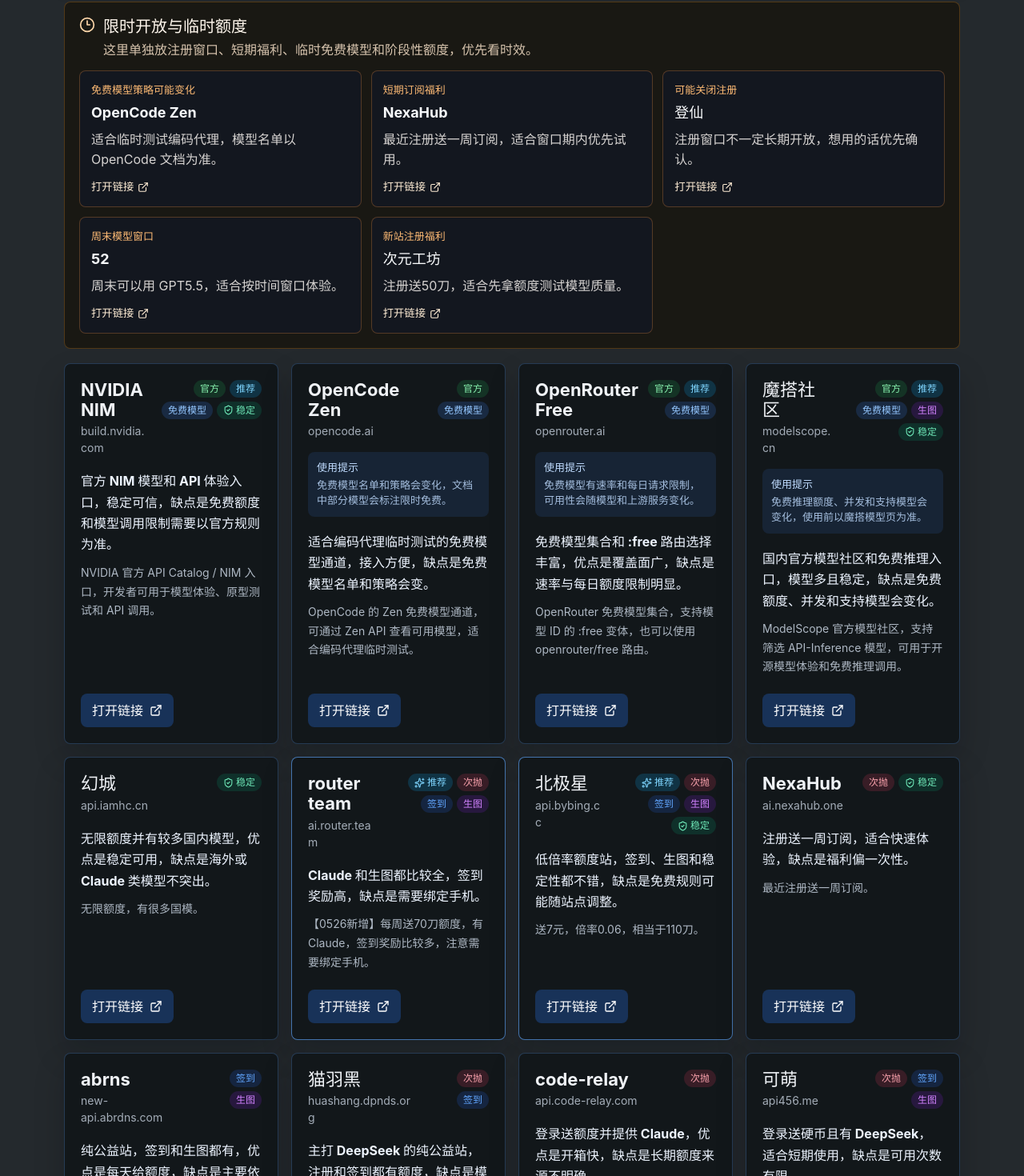
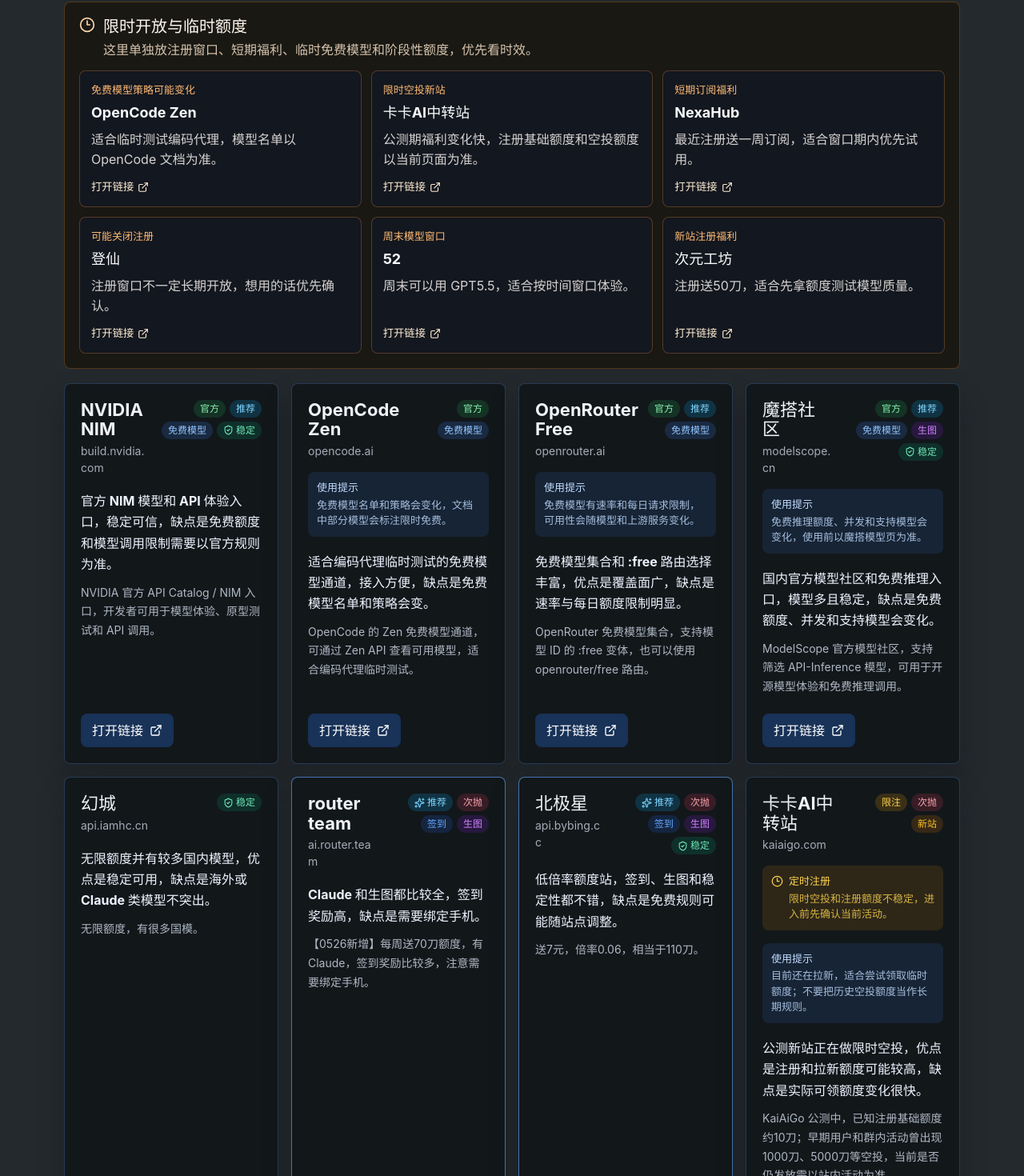
Before and after one commit to guoxueziliao/dengdeng-public-nav, a React (Vite) app: page / in a window 1280 px wide. Shown: the part 416-1886 px from the top of the page at 80% size. Built offline with nearby package versions, Linux system fonts and the light colour scheme.

Commit message:
Add KaKa AI relay listing

```diff
--- a/src/data/sites.ts
+++ b/src/data/sites.ts
@@ -111,6 +111,23 @@
     tags: ['次抛', '签到', '生图'],
     kind: 'recommended',
     priority: 98,
+  },
+  {
+    name: '卡卡AI中转站',
+    domain: 'kaiaigo.com',
+    url: 'https://kaiaigo.com',
+    summary: '公测新站正在做限时空投，优点是注册和拉新额度可能较高，缺点是实际可领额度变化很快。',
+    description: 'KaiAiGo 公测中，已知注册基础额度约10刀；早期用户和群内活动曾出现1000刀、5000刀等空投，当前是否仍发放需以站内活动为准。',
+    tags: ['限注', '次抛', '新站'],
+    kind: 'normal',
+    priority: 92,
+    registrationStatus: 'limited',
+    registrationNote: '限时空投和注册额度不稳定，进入前先确认当前活动。',
+    usageNote: '目前还在拉新，适合尝试领取临时额度；不要把历史空投额度当作长期规则。',
+    highlight: {
+      title: '限时空投新站',
+      note: '公测期福利变化快，注册基础额度和空投额度以当前页面为准。',
+    },
   },
   {
     name: '次元工坊',
```
